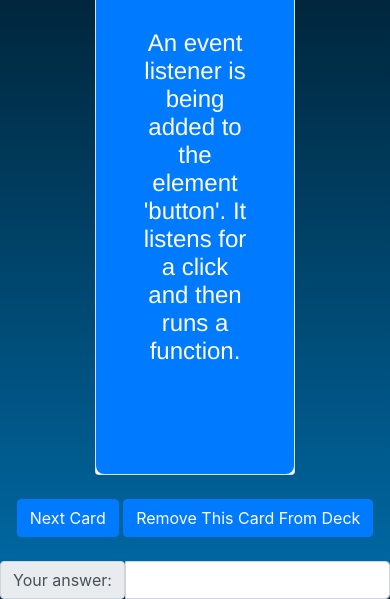
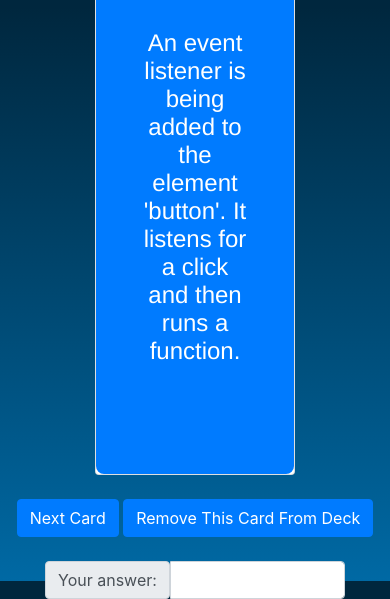
Before and after one commit to shannonMG/javascript-translator, a plain HTML site: page flip.html in a window 390 px wide. Shown: the part 263-862 px from the top of the page. Drawn offline with nearby package versions, Linux system fonts and the light colour scheme.

Commit message:
fixed input size and added media querey

```diff
--- a/style/flip.css
+++ b/style/flip.css
@@ -73,7 +73,7 @@ body {
     }
 
     .input-group {
-        max width: 300px;
+        max-width: 300px;
 
     }
 
```
